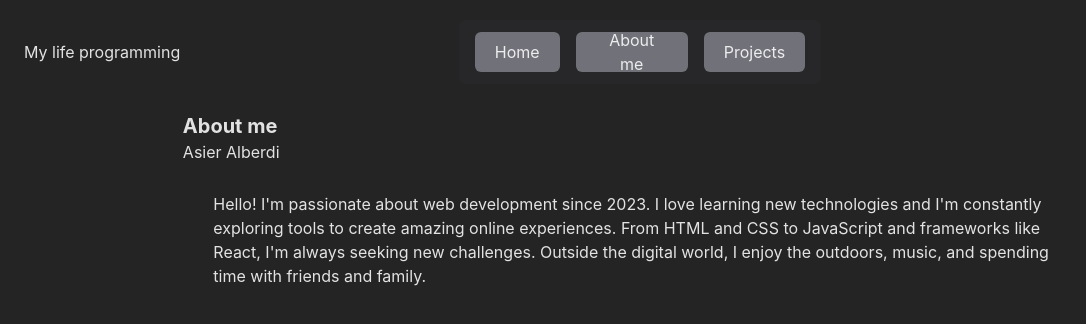
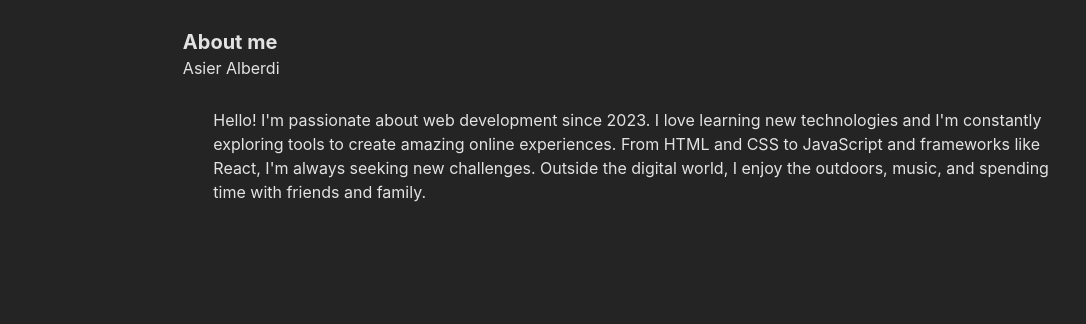
Before and after one commit to txuli/Porfolio, a React (Vite) app: page /about in a window 1280 px wide. Shown: the top 324 px of the page, without its empty margins (0-1086 px from the left). Built offline with nearby package versions, Linux system fonts and the light colour scheme.

Commit message:
title editted

```diff
--- a/index.html
+++ b/index.html
@@ -5,6 +5,7 @@
     <link rel="icon" type="image/svg+xml" href="/src/assets/DSC_9703.png" />
     <meta name="viewport" content="width=device-width, initial-scale=1.0" />
     <title>My life programming</title>
+
   </head>
   <body>
     <div id="root"></div>
--- a/src/App.jsx
+++ b/src/App.jsx
@@ -1,7 +1,7 @@
 import { useState } from 'react'
 import reactLogo from './assets/react.svg'
 import viteLogo from '/vite.svg'
-// import './App.css'
+import './components/font.css'
 import NavBar from './components/NavBar'
 import Home from './pages/home'
 import About from './pages/about'
--- a/src/components/Effect.jsx
+++ b/src/components/Effect.jsx
@@ -1,6 +1,6 @@
 import React, { useEffect, useState } from 'react'
 
-export default function Effect({ text, mLeftInicial = -180, transitionTime = 2, randCar, tickCambioLetra = 150, fontSize }) {
+export default function Effect({ text, mLeftInicial = -180, transitionTime = 2, randCar, tickCambioLetra = 150, fontSize, marginLeftDiv }) {
     const [marginLeft, setMarginLeft] = useState(mLeftInicial ? mLeftInicial : 0)
     const caracteresRandom = randCar ? randCar : ['$', '%', '#', '@', '*', 'R', 'H', 'A', '4', 'P', '0', 'O', 'F']
     const [newText, setNewText] = useState('')
@@ -47,8 +47,10 @@ export default function Effect({ text, mLeftInicial = -180, transitionTime = 2,
     }, [])
 
     return (
-        <div>
-            <h1 className={`encryptClassH2 relative tracking-wide font-extrabold`} style={{
+        <div style={{
+            marginLeft: `${marginLeftDiv}px`,
+        }}>
+            <h1 className={`encryptClassH2 relative tracking-wide font-extrabold ibm-plex-mono-regular`} style={{
                 marginLeft: `${marginLeft}px`,
                 transition: `margin ${transitionTime}s`,
                 fontSize: `${fontSize}px`,
--- a/src/components/NavBar.jsx
+++ b/src/components/NavBar.jsx
@@ -2,51 +2,59 @@ import { useEffect, useState } from 'react'
 import { Outlet } from 'react-router-dom'
 import { useNavigate, Link } from 'react-router-dom'
 import ImgMenu from './media/icons8-menu.svg'
-function App({ }) {
-  const navigate = useNavigate()
-  const [screenWidth, setScreenWidth] = useState(window.innerWidth)
-  const [isOpen, setIsOpen] = useState(false)
-  // Comentar en release
-  useEffect(() => {
-    setInterval(() => {
-      setScreenWidth(window.innerWidth)
-    }, 1000)
-  }, [])
+const NavBar = () => {
+return(
+  <div>
 
-  const Menu_click = () => {
-    setIsOpen(!isOpen)
-  }
-  return (
-    <div>
-      {screenWidth > 710 ? (
-        <div className='w-full grid grid-cols-3 px-1'>
-          <h1 className='flex w-auto mx-5 items-center mt-5 '>My life programming</h1>
-          <div className='flex items-center justify-center'>
-            <div className='bg-zinc-800 w-auto h-16 flex items-center text-center gap-4 mt-5 rounded-md px-4 '>
-              <Link to="/" className='flex items-center cursor-pointer transition px-5 bg-zinc-500 h-10 rounded-md'> Home</Link>
-              <Link to="/about" className='flex items-center cursor-pointer transition px-5 bg-zinc-500 h-10 rounded-md w-28'> About me</Link>
-              <Link to="/projects" className='flex items-center cursor-pointer transition px-5 bg-zinc-500 h-10 rounded-md'> Projects</Link>
-            </div>
-            <Outlet />
-          </div>
-        </div>
-      ) : (
-        <div className='w-full flex px-1'>
-          <div onClick={() => { Menu_click() }} className='fixed z-20 object-cover filter invert'><img src={ImgMenu} alt="" /></div>
+  </div>
+)
+}
+export default NavBar
+// function App({ }) {
+//   const navigate = useNavigate()
+//   const [screenWidth, setScreenWidth] = useState(window.innerWidth)
+//   const [isOpen, setIsOpen] = useState(false)
+//   // Comentar en release
+//   useEffect(() => {
+//     setInterval(() => {
+//       setScreenWidth(window.innerWidth)
+//     }, 1000)
+//   }, [])
 
-          <div className={`menu w-full mt-8 flex overflow-hidden transition-height duration-300 ease-in-out ${isOpen ? 'h-36' : 'h-0'}`}>
-            <div className='grid grid-rows-3 row-start-2 w-full'>
-              <Link to='/' className=' flex justify-center  text-center '>home</Link>
-              <Link to='/about' className=' text-center '> about</Link>
-              <Link to='/projects' className=' text-center '> projects</Link>
-            </div>
-          </div>
+//   const Menu_click = () => {
+//     setIsOpen(!isOpen)
+//   }
+//   return (
+//     <div>
+//       {screenWidth > 710 ? (
+//         <div className='w-full grid grid-cols-3 px-1'>
+//           <h1 className='flex w-auto mx-5 items-center mt-5 '>My life programming</h1>
+//           <div className='flex items-center justify-center'>
+//             <div className='bg-zinc-800 w-auto h-16 flex items-center text-center gap-4 mt-5 rounded-md px-4 '>
+//               <Link to="/" className='flex items-center cursor-pointer transition px-5 bg-zinc-500 h-10 rounded-md'> Home</Link>
+//               <Link to="/about" className='flex items-center cursor-pointer transition px-5 bg-zinc-500 h-10 rounded-md w-28'> About me</Link>
+//               <Link to="/projects" className='flex items-center cursor-pointer transition px-5 bg-zinc-500 h-10 rounded-md'> Projects</Link>
+//             </div>
+//             <Outlet />
+//           </div>
+//         </div>
+//       ) : (
+//         <div className='w-full flex px-1'>
+//           <div onClick={() => { Menu_click() }} className='fixed z-20 object-cover filter invert'><img src={ImgMenu} alt="" /></div>
 
-          <Outlet />
-        </div>
-      )}
-    </div>
-  )
-}
+//           <div className={`menu w-full mt-8 flex overflow-hidden transition-height duration-300 ease-in-out ${isOpen ? 'h-36' : 'h-0'}`}>
+//             <div className='grid grid-rows-3 row-start-2 w-full'>
+//               <Link to='/' className=' flex justify-center  text-center '>home</Link>
+//               <Link to='/about' className=' text-center '> about</Link>
+//               <Link to='/projects' className=' text-center '> projects</Link>
+//             </div>
+//           </div>
 
-export default App
+//           <Outlet />
+//         </div>
+//       )}
+//     </div>
+//   )
+// }
+
+// export default App
--- a/src/components/Title.jsx
+++ b/src/components/Title.jsx
@@ -12,8 +12,8 @@ export default function Title() {
             transitionTime={2}
             tickCambioLetra={200}
             randCar={null}
-            fontSize={50 }
-
+            fontSize={60}
+            marginLeftDiv={30}
             />
 
            </>
--- a/src/components/cmdInfo.jsx
+++ b/src/components/cmdInfo.jsx
@@ -4,20 +4,20 @@ import InfoDiv from './infoDiv';
 
 const CmdInfo = () => {
 
-    const instaLink = () => {
+    const sapo = () => {
         alert('Are you sure you want to leave this page?');
         window.location.href= 'https://i0.wp.com/exploramag.com/wp-content/uploads/2023/03/sapo-1.jpg?resize=1360%2C907&ssl=1';
     }
     return (
         <div className=' flex justify-center w-full'>
-            <div className='h-3/6 w-2/6 border-neutral-600 bg-black rounded-md border-2 relative mt-28 ml-9 '>
+            <div className='h-3/6 w-3/6 border-neutral-600 bg-black rounded-md border-2 relative mt-28 ml-9 '>
             <div className='w-full bg-gray-600/ h-7 relative grid grid-cols-3'>
                 <div className='w-full bg-gray-600/ h-7 relative flex items-center ml-2'>
-                    <div className='h-3 w-3 rounded-full bg-red-700 mr-1 hover:animate-breathing' onClick={instaLink}></div>
+                    <div className='h-3 w-3 rounded-full bg-red-700 mr-1 hover:animate-breathing' onClick={sapo}></div>
                     <div className='h-3 w-3 rounded-full bg-yellow-500 mr-1 hover:animate-breathing'></div>
                     <div className='h-3 w-3 rounded-full bg-green-700 mr-1 hover:animate-breathing'></div>
                 </div>
-                <div className=''>
+                <div >
                     root@txuli: /portfolio/txuli
                 </div>
                 <div>
--- a/src/pages/home.jsx
+++ b/src/pages/home.jsx
@@ -16,6 +16,9 @@ const Home = () => {
                 <div class="absolute inset-0 -z-10 h-full w-full items-center  [background:radial-gradient(125%_125%_at_50%_10%,#000_40%,#800080_100%)]"></div>
                 <div class="relative h-full w-full "><div class="absolute bottom-0 left-0 right-0 top-0 bg-[linear-gradient(to_right,#4f4f4f2e_1px,transparent_1px),linear-gradient(to_bottom,#4f4f4f2e_1px,transparent_1px)] bg-[size:14px_24px] [mask-image:radial-gradient(ellipse_80%_50%_at_50%_0%,#000_70%,transparent_110%)]"></div></div>
             </div>
+
+            <header>
+                <NavBar />
                 <Title />
                 <Effect
                     text="Portfolio"
@@ -24,7 +27,10 @@ const Home = () => {
                     tickCambioLetra={200}
                     randCar={null}
                     fontSize={30}
+                    marginLeftDiv={30}
+
                 />
+            </header>
 
             <CmdInfo />
             {/* <NavBar />
```
Lines whose indentation alone changed are shown as unchanged.
